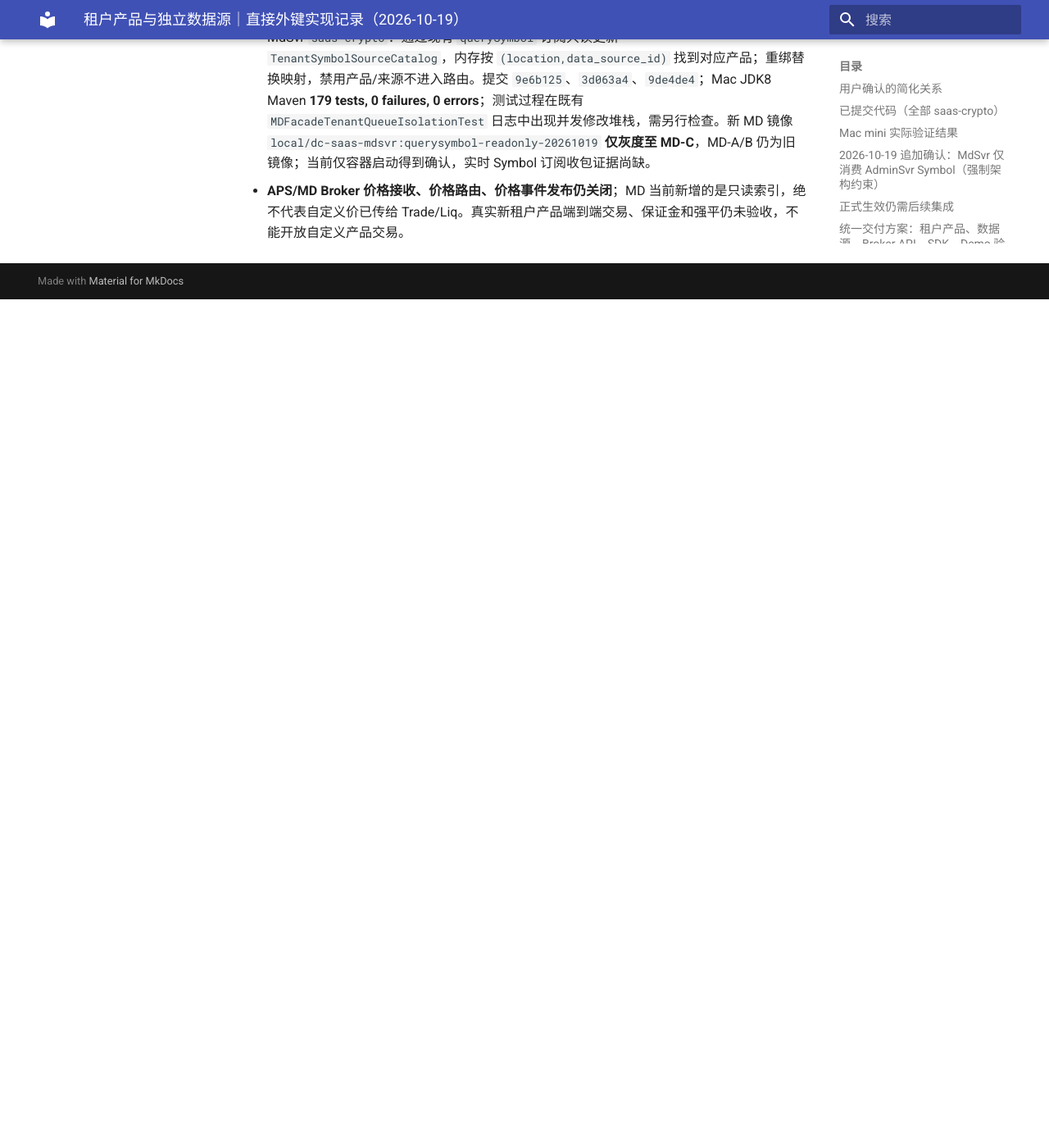
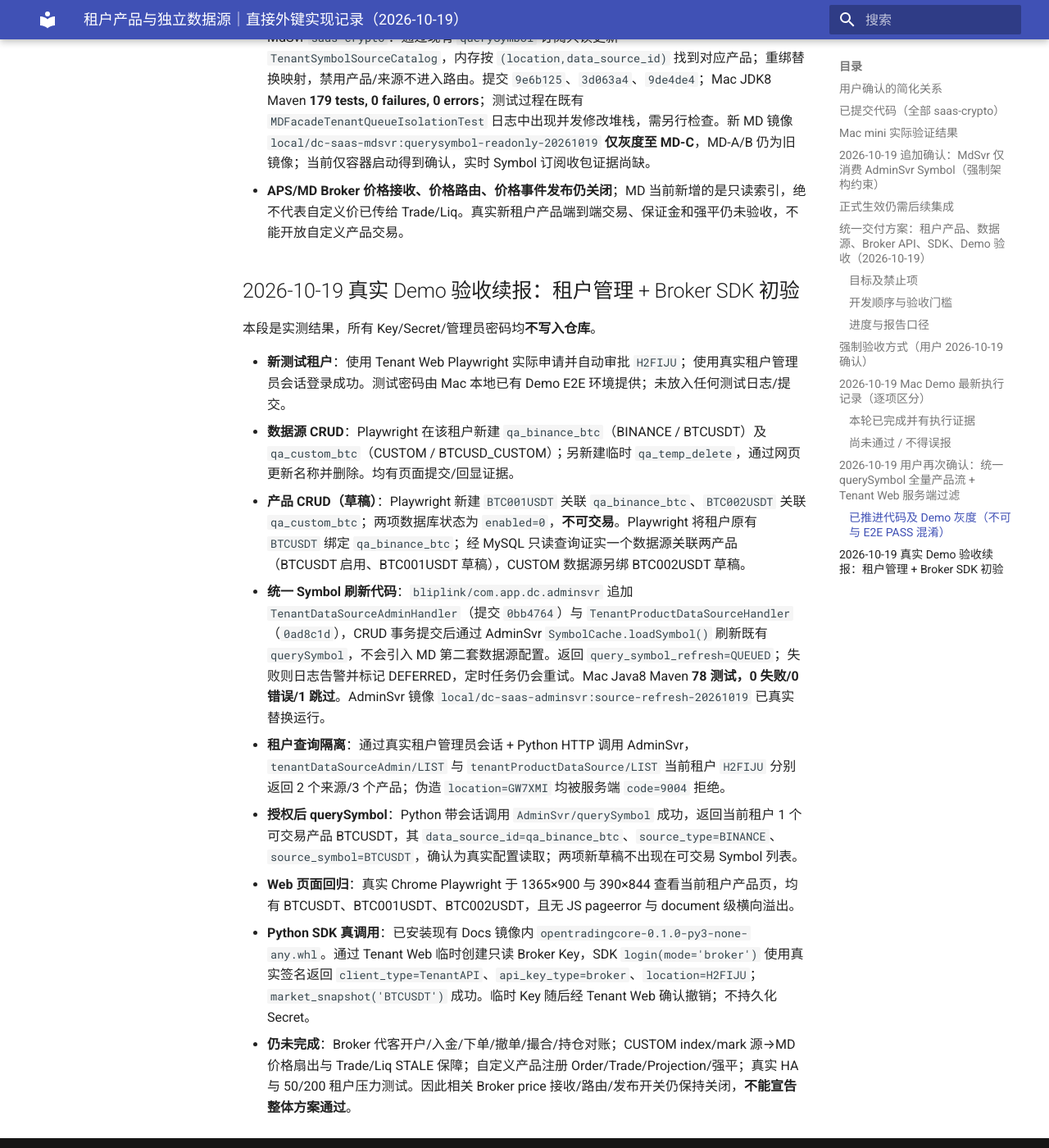
Before and after one commit to bliplink/dc-quant-deploy, an MkDocs documentation site: the page built from docs/TENANT_PRODUCT_DATA_SOURCE_IMPLEMENTATION_20261019.zh-CN.md, in a window 1280 px wide and 1400 px high, scrolled down 7394 px. Shown: the whole window at 82% size. Built offline with MkDocs 1.6.1 and Material for MkDocs 9.7.7, drawn with Linux system fonts in a browser that asks for light colours; before the commit the page ends 7759 px from its top, so only the background shows below that.

Commit message:
docs: record real tenant Playwright CRUD, source binding, isolation and Python Broker SDK acceptance

```diff
--- a/docs/TENANT_PRODUCT_DATA_SOURCE_IMPLEMENTATION_20261019.zh-CN.md
+++ b/docs/TENANT_PRODUCT_DATA_SOURCE_IMPLEMENTATION_20261019.zh-CN.md
@@ -135,3 +135,17 @@
 - AdminSvr `saas-crypto`：`TenantSymbolSourceRoute` 和 `TenantRoutedSymbol.tenant_sources`；`CommonDao.selectAllSymbol()` 组装全局 `dc_symbol` + 按租户的数据源绑定，遇到关联数据库查询失败不替换旧可信目录；不同租户同名产品避免覆盖。提交 `9238472`、`e121b83`、`1ad9a70`，测试 `127d841`；Mac 本地 JDK8 **78 tests, 0 failures, 0 errors, 1 skipped**，运行镜像 `local/dc-saas-adminsvr:full-tenant-symbol-20261019`。
 - MdSvr `saas-crypto`：通过现有 `querySymbol` 订阅只读更新 `TenantSymbolSourceCatalog`，内存按 `(location,data_source_id)` 找到对应产品；重绑替换映射，禁用产品/来源不进入路由。提交 `9e6b125`、`3d063a4`、`9de4de4`；Mac JDK8 Maven **179 tests, 0 failures, 0 errors**；测试过程在既有 `MDFacadeTenantQueueIsolationTest` 日志中出现并发修改堆栈，需另行检查。新 MD 镜像 `local/dc-saas-mdsvr:querysymbol-readonly-20261019` **仅灰度至 MD-C**，MD-A/B 仍为旧镜像；当前仅容器启动得到确认，实时 Symbol 订阅收包证据尚缺。
 - **APS/MD Broker 价格接收、价格路由、价格事件发布仍关闭**；MD 当前新增的是只读索引，绝不代表自定义价已传给 Trade/Liq。真实新租户产品端到端交易、保证金和强平仍未验收，不能开放自定义产品交易。
+
+## 2026-10-19 真实 Demo 验收续报：租户管理 + Broker SDK 初验
+
+本段是实测结果，所有 Key/Secret/管理员密码均**不写入仓库**。
+
+- **新测试租户**：使用 Tenant Web Playwright 实际申请并自动审批 `H2FIJU`；使用真实租户管理员会话登录成功。测试密码由 Mac 本地已有 Demo E2E 环境提供；未放入任何测试日志/提交。
+- **数据源 CRUD**：Playwright 在该租户新建 `qa_binance_btc`（BINANCE / BTCUSDT）及 `qa_custom_btc`（CUSTOM / BTCUSD_CUSTOM）；另新建临时 `qa_temp_delete`，通过网页更新名称并删除。均有页面提交/回显证据。
+- **产品 CRUD（草稿）**：Playwright 新建 `BTC001USDT` 关联 `qa_binance_btc`、`BTC002USDT` 关联 `qa_custom_btc`；两项数据库状态为 `enabled=0`，**不可交易**。Playwright 将租户原有 `BTCUSDT` 绑定 `qa_binance_btc`；经 MySQL 只读查询证实一个数据源关联两产品（BTCUSDT 启用、BTC001USDT 草稿），CUSTOM 数据源另绑 BTC002USDT 草稿。
+- **统一 Symbol 刷新代码**：`bliplink/com.app.dc.adminsvr` 追加 `TenantDataSourceAdminHandler`（提交 `0bb4764`）与 `TenantProductDataSourceHandler`（`0ad8c1d`），CRUD 事务提交后通过 AdminSvr `SymbolCache.loadSymbol()` 刷新既有 `querySymbol`，不会引入 MD 第二套数据源配置。返回 `query_symbol_refresh=QUEUED`；失败则日志告警并标记 DEFERRED，定时任务仍会重试。Mac Java8 Maven **78 测试，0 失败/0 错误/1 跳过**。AdminSvr 镜像 `local/dc-saas-adminsvr:source-refresh-20261019` 已真实替换运行。
+- **租户查询隔离**：通过真实租户管理员会话 + Python HTTP 调用 AdminSvr，`tenantDataSourceAdmin/LIST` 与 `tenantProductDataSource/LIST` 当前租户 `H2FIJU` 分别返回 2 个来源/3 个产品；伪造 `location=GW7XMI` 均被服务端 `code=9004` 拒绝。
+- **授权后 querySymbol**：Python 带会话调用 `AdminSvr/querySymbol` 成功，返回当前租户 1 个可交易产品 BTCUSDT，其 `data_source_id=qa_binance_btc`、`source_type=BINANCE`、`source_symbol=BTCUSDT`，确认为真实配置读取；两项新草稿不出现在可交易 Symbol 列表。
+- **Web 页面回归**：真实 Chrome Playwright 于 1365×900 与 390×844 查看当前租户产品页，均有 BTCUSDT、BTC001USDT、BTC002USDT，且无 JS pageerror 与 document 级横向溢出。
+- **Python SDK 真调用**：已安装现有 Docs 镜像内 `opentradingcore-0.1.0-py3-none-any.whl`。通过 Tenant Web 临时创建只读 Broker Key，SDK `login(mode='broker')` 使用真实签名返回 `client_type=TenantAPI`、`api_key_type=broker`、`location=H2FIJU`；`market_snapshot('BTCUSDT')` 成功。临时 Key 随后经 Tenant Web 确认撤销；不持久化 Secret。
+- **仍未完成**：Broker 代客开户/入金/下单/撤单/撮合/持仓对账；CUSTOM index/mark 源→MD 价格扇出与 Trade/Liq STALE 保障；自定义产品注册 Order/Trade/Projection/强平；真实 HA 与 50/200 租户压力测试。因此相关 Broker price 接收/路由/发布开关仍保持关闭，**不能宣告整体方案通过**。
```
